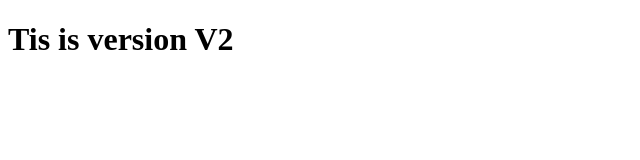
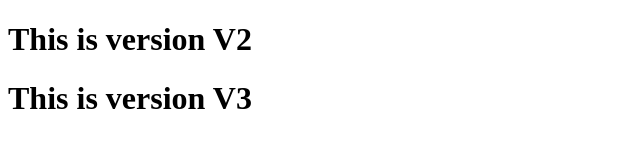
Before and after one commit to kundanmani40/git-tutorial, a plain HTML site: page index.html in a window 1280 px wide. Shown: the whole page, without its empty margins (0-640 px from the left). Drawn offline with Linux system fonts and the light colour scheme.

Commit message:
3rd commit of index.html

```diff
--- a/index.html
+++ b/index.html
@@ -6,6 +6,7 @@
     <title>Document</title>
 </head>
 <body>
-    <h1> Tis is version V2</h1>
+    <h1> This is version V2</h1>
+    <h1>This is version V3</h1>
 </body>
 </html>
```
